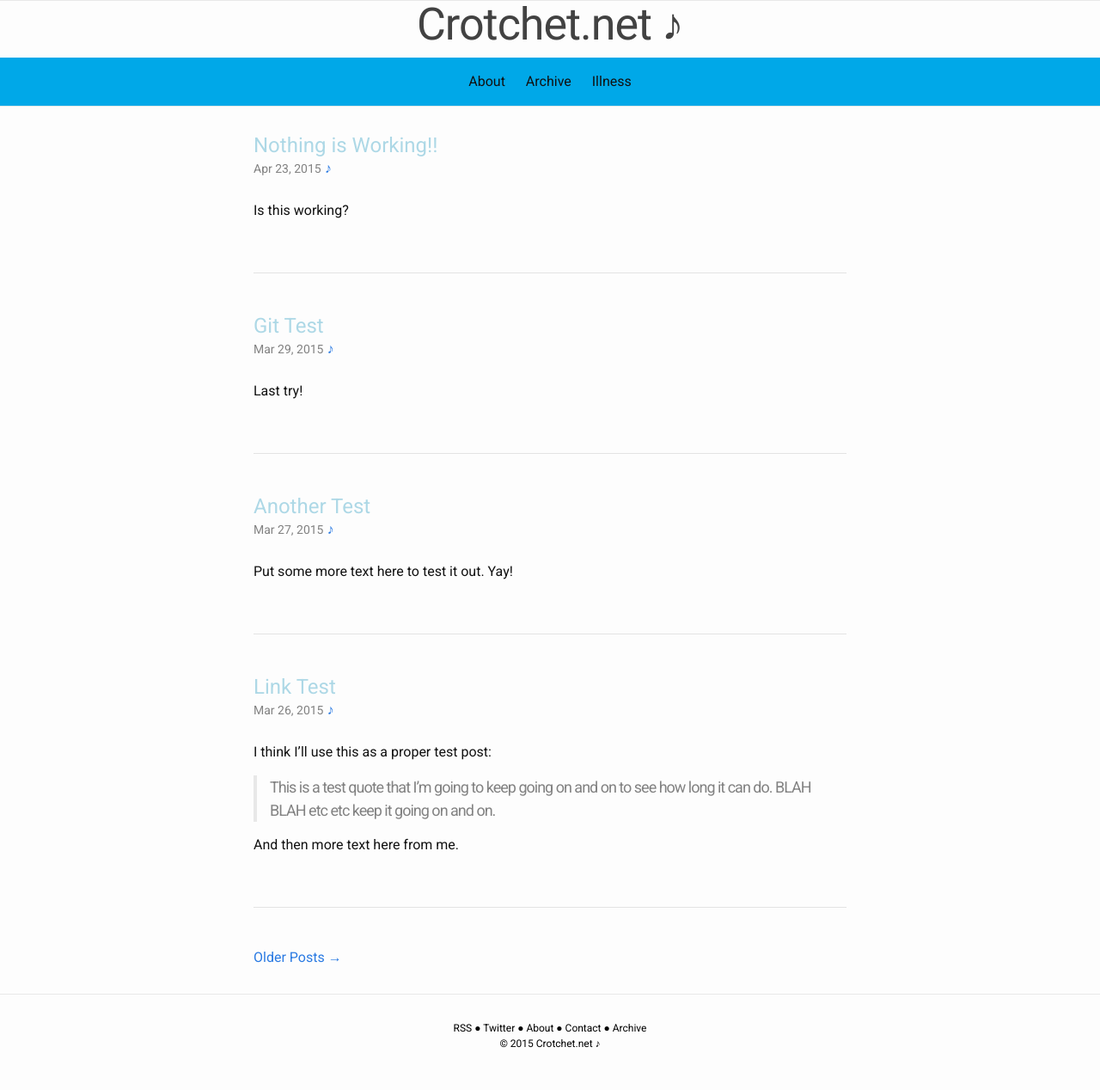
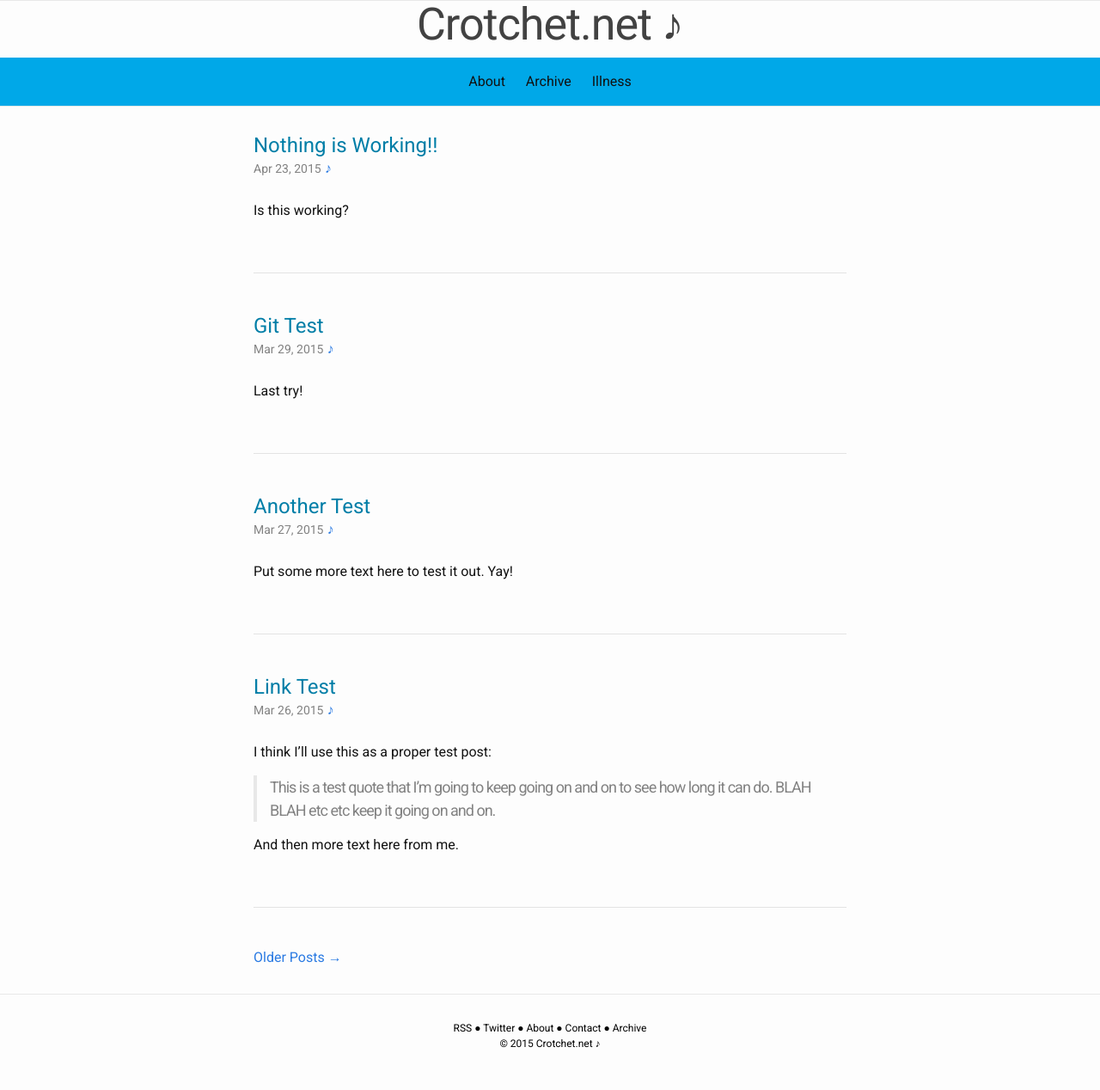
Before and after one commit to andyml123/andyml123.github.io, a Jekyll site: the page built from index.html, in a window 1280 px wide. Shown: the whole page at 86% size. Built offline with Jekyll 4.4.1, drawn with Linux system fonts in a browser that asks for light colours; the list of posts is cut into pages by our own code.

Commit message:
inital commit

```diff
--- a/_sass/_layout.scss
+++ b/_sass/_layout.scss
@@ -205,11 +205,11 @@
 .external-post-link {
     display: block;
     font-size: 24px;
-	color: #add8e6;
+	color: #007ea7;
 }
 
 a.external-post-link:visited {
-	color: #add8e6;
+	color: #007ea7;
 }
 
 
```
